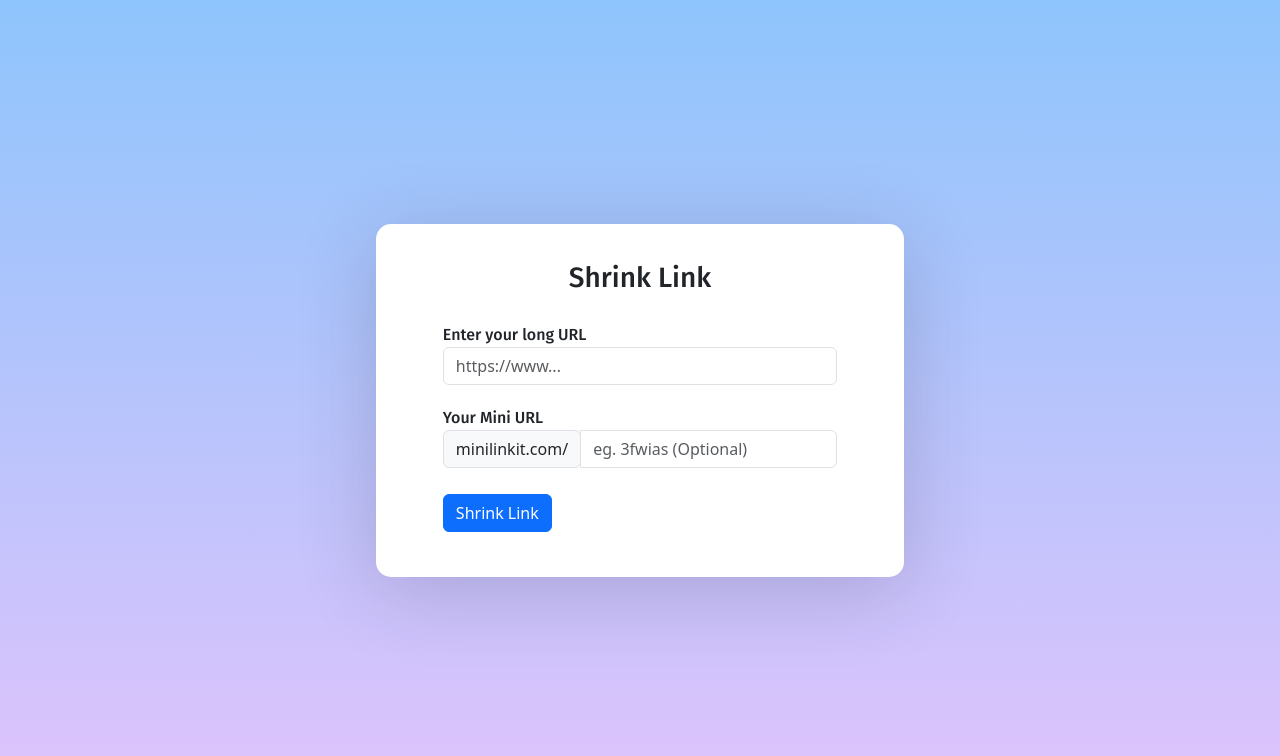
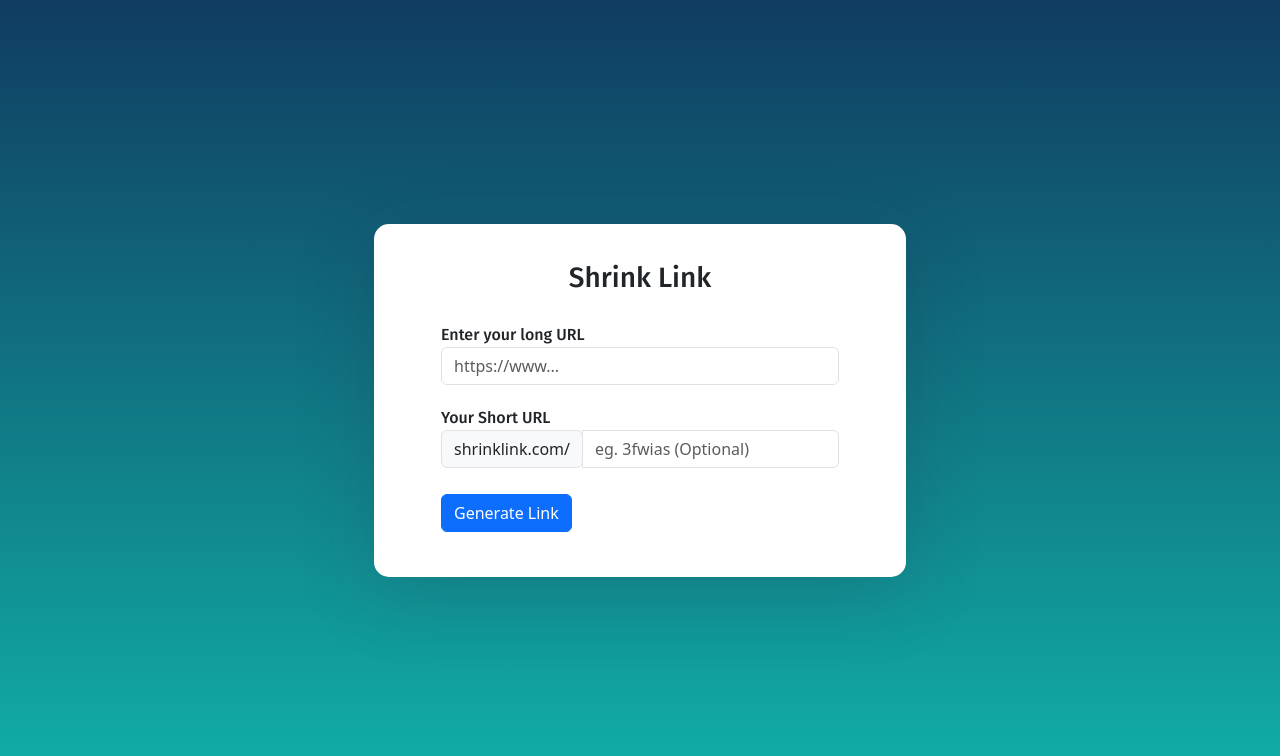
Before and after one commit to BenBissTech/URL-Shortner, a React (Create React App) app in the folder url-short/: page / in a window 1280 px wide. Shown: the top 756 px of the page. Built offline with nearby package versions, Linux system fonts and the light colour scheme.

Commit message:
Slight colour and text changes

```diff
--- a/url-short/src/components/Form.js
+++ b/url-short/src/components/Form.js
@@ -213,10 +213,10 @@ class Form extends React.Component {
 
 
                     <div className="form-group">
-                        <label htmlFor="basic-url">Your Mini URL</label>
+                        <label htmlFor="basic-url">Your Short URL</label>
                         <div className="input-group mb-3">
                             <div className="input-group-prepend">
-                                <span className="input-group-text">minilinkit.com/</span>
+                                <span className="input-group-text">shrinklink.com/</span>
                             </div>
                             <input
                                 id="preferedAlias"
@@ -247,7 +247,7 @@ class Form extends React.Component {
                                 </div> :
                                 <div>
                                     <span className="visually-hidden spinner-border spinner-border-sm" role="status" aria-hidden="true"></span>
-                                    <span>Shrink Link</span>
+                                    <span>Generate Link</span>
                                 </div>
                         }
                     </button>
--- a/url-short/src/index.css
+++ b/url-short/src/index.css
@@ -4,7 +4,7 @@
   box-sizing: border-box;
 }
 body {
-  background:linear-gradient(#8EC5FC, #E0C3FC);
+  background:linear-gradient(#103c61, #11b2a9);
   min-height: 100vh;
   display: flex;
   font-weight: 400;
@@ -14,6 +14,11 @@ body {
 h1,h2,h3,h4,h5,h6,label {
   font-weight: 500;
   font-family: 'Fira Sans', sans-serif;
+}
+
+img {
+  padding: 5px;
+  width: 150px;
 }
 
 body, html, .App, #root, .auth-wrapper {
```
